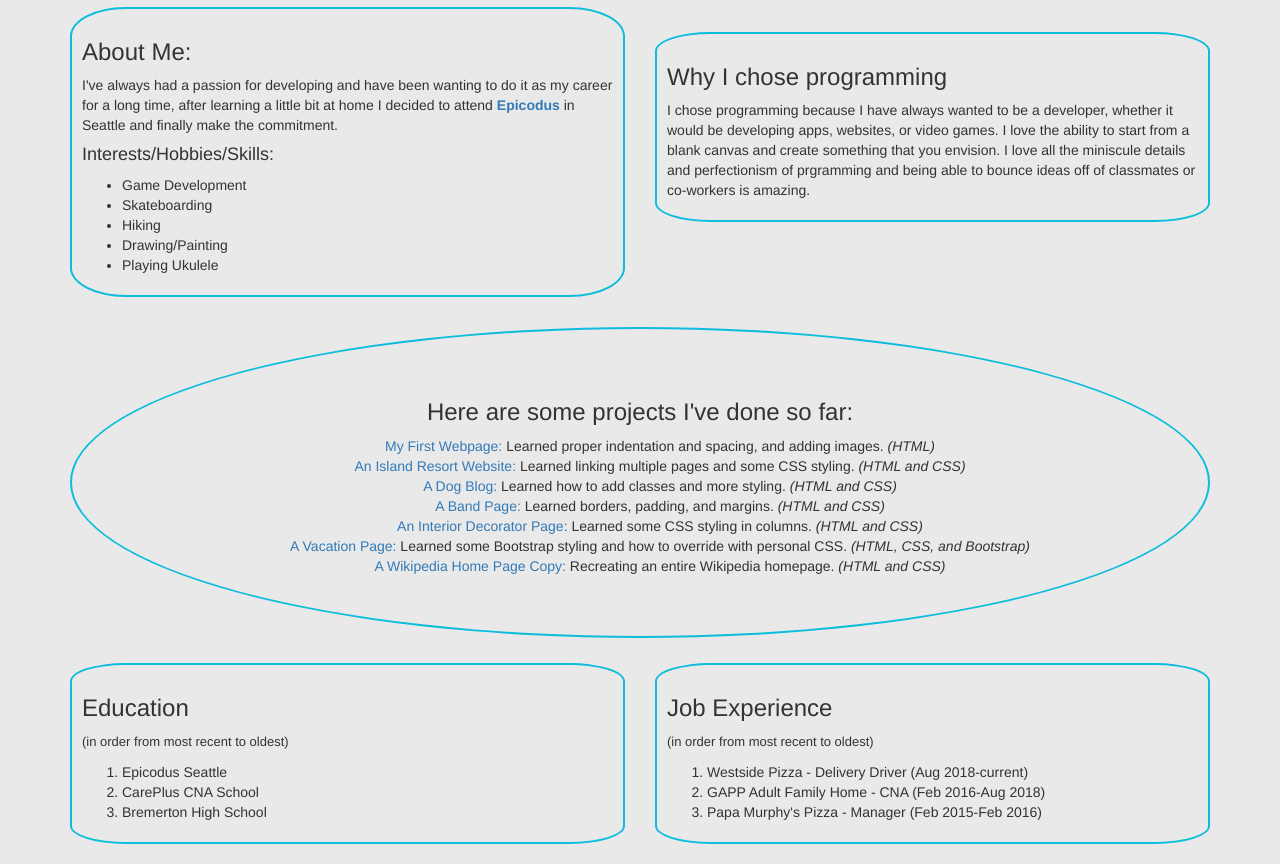
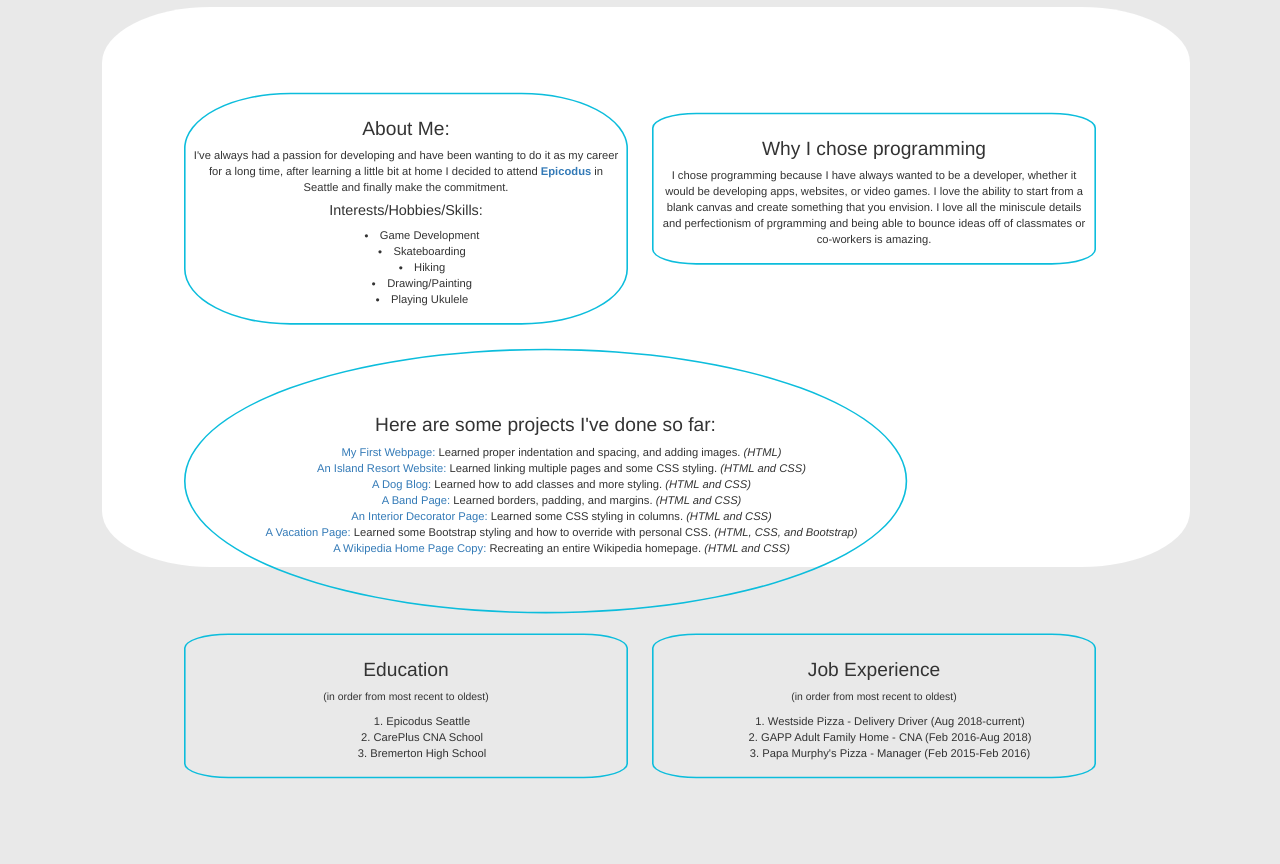
Before and after one commit to TannerDamron2/portfolio, a plain HTML site: page index.html in a window 1280 px wide. Shown: the part 365-1229 px from the top of the page. Drawn offline with Linux system fonts and the light colour scheme.

Commit message:
add more styling, resizing, and background box

```diff
--- a/css/styles.css
+++ b/css/styles.css
@@ -27,10 +27,12 @@ h1 {
 
 .aboutme {
   border: 2px solid #0CBDDC;
-  border-radius: 10%;
+  border-radius: 24%;
   padding: 10px;
   margin-bottom: 15px;
   float: left;
+  text-align: center;
+  list-style-position: inside;
 }
 
 .why {
@@ -39,13 +41,14 @@ h1 {
   padding: 10px;
   margin-top: 25px;
   float: right;
+  text-align: center;
 }
 
 .projects {
   text-align: center;
   border: 2px solid #0CBDDC;
   border-radius: 50%;
-  padding: 50px;
+  padding: 60px;
   margin-top: 15px;
   float: inherit;
 }
@@ -59,6 +62,8 @@ h1 {
   border-radius: 10%;
   padding: 10px;
   margin-top: 25px;
+  text-align: center;
+  list-style-position: inside;
 }
 
 .experience {
@@ -66,4 +71,21 @@ h1 {
   border-radius: 10%;
   padding: 10px;
   margin-top: 25px;
+  text-align: center;
+  list-style-position: inside;
 }
+
+.square {
+    position: absolute;
+    width: 85%;
+    height: 70%;
+    Background-color: #fff;
+    text-align: center;
+    margin-left: 8%;
+    border-radius: 10%;
+}
+
+.sections {
+  transform: scale(0.8, 0.8);
+
+}
--- a/index.html
+++ b/index.html
@@ -6,9 +6,11 @@
     <title>Tanner Damron Portfolio</title>
   </head>
   <body>
-    <div class="container">
     <img id="image" src="img/tanner.jpg" alt="man standing drinking out of a coconut">
     <h1>Tanner Damron</h1>
+    <div class="square"></div>
+    <div class="sections">
+      <div class="container">
         <div class="row">
           <div class="col-md-6">
             <div class="aboutme">
@@ -33,6 +35,8 @@
           </div>
         </div>
 
+        <div class="row">
+          <div class="col-md-12">
             <div class="projects">
               <h3>Here are some projects I've done so far:</h3>
                 <ul>
@@ -43,6 +47,8 @@
                   <li><a href="https://github.com/TannerDamron/interior-decorator">An Interior Decorator Page:</a> Learned some CSS styling in columns. <em>(HTML and CSS)</em></li>
                   <li><a href="https://github.com/TannerDamron/Vacation">A Vacation Page:</a> Learned some Bootstrap styling and how to override with personal CSS. <em>(HTML, CSS, and Bootstrap)</em></li>
                   <li><a href="https://github.com/TannerDamron/wikipedia">A Wikipedia Home Page Copy:</a> Recreating an entire Wikipedia homepage. <em>(HTML and CSS)</em></li>
+            </div>
+          </div>
         </div>
 
         <div class="row">
@@ -72,5 +78,7 @@
         </div>
 
       </div>
+    </div>
+
   </body>
 </html>
```
Lines whose indentation alone changed are shown as unchanged.
